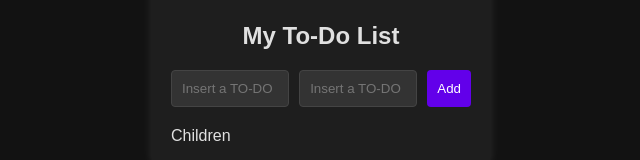
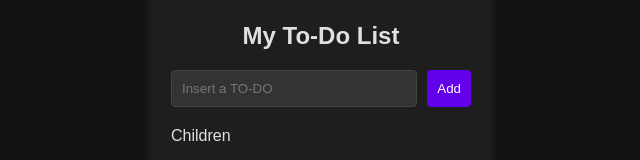
Before and after one commit to Ralexs0096/react-todo-list-ccl-session, a React (Vite) app: page / in a window 1280 px wide. Shown: the part 326-486 px from the top of the page, without its empty margins (319-959 px from the left). Built offline with nearby package versions, Linux system fonts and the light colour scheme.

Commit message:
Remove state and component logic
- previous change to uncontrolled component example

```diff
--- a/src/components/Input.jsx
+++ b/src/components/Input.jsx
@@ -1,37 +1,13 @@
-import React, { useState } from 'react';
+import React from 'react';
 import Children from './Children';
 
 const Input = () => {
-  const [input, setInput] = useState({
-    input: '',
-    inputTwo: ''
-  });
-
-  const handleChange = (e) => {
-    // console.log({ name: e.target.name }, { value: e.target.value });
-    setInput({
-      ...input,
-      [e.target.name]: e.target.value
-    });
-  };
-
   return (
     <>
       <div className="input-container">
         <input
           className="input"
-          value={input.input}
           name="input"
-          onChange={handleChange}
-          type="text"
-          placeholder="Insert a TO-DO"
-        />
-
-        <input
-          className="input"
-          value={input.inputTwo}
-          name="inputTwo"
-          onChange={handleChange}
           type="text"
           placeholder="Insert a TO-DO"
         />
```
